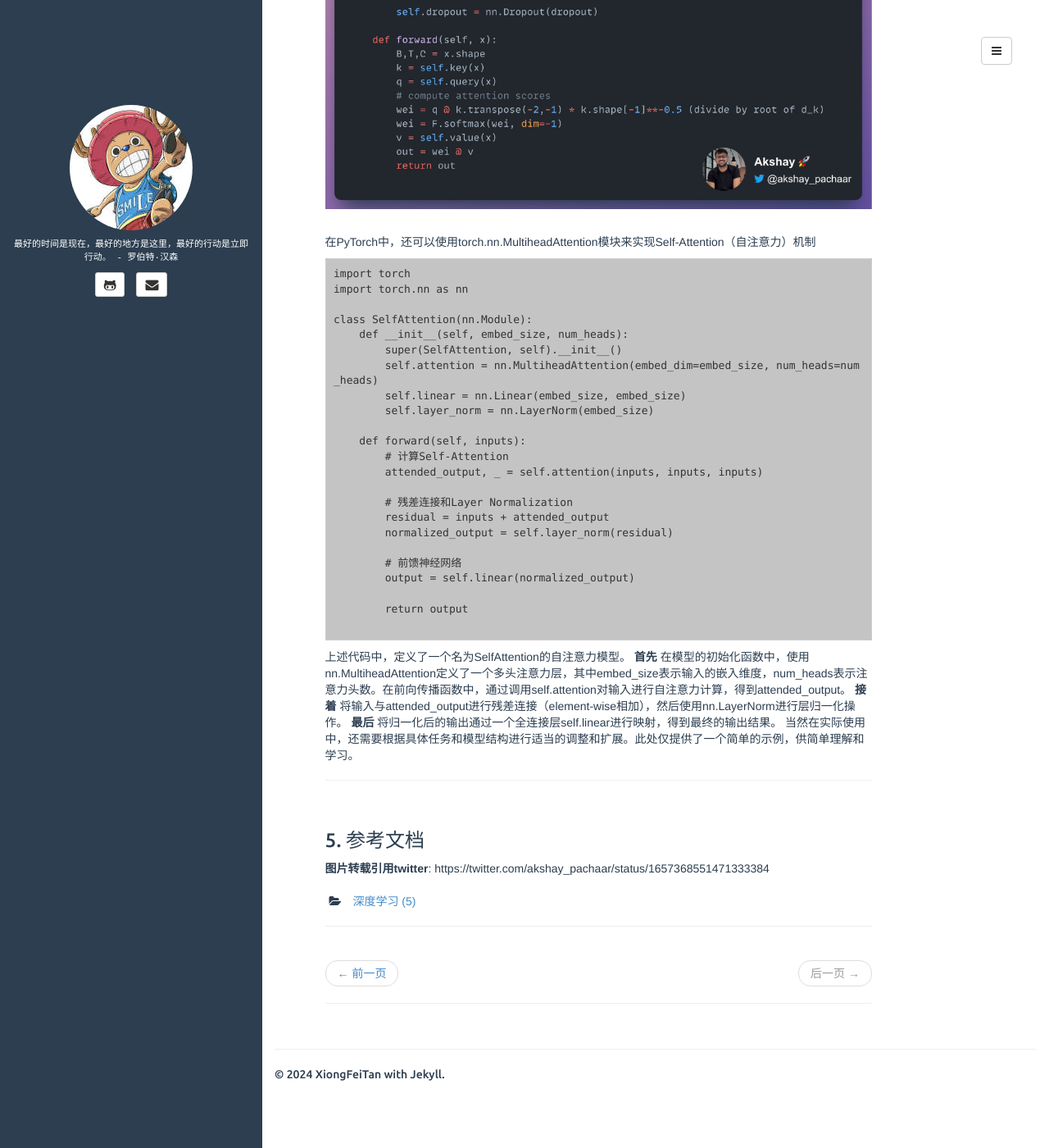
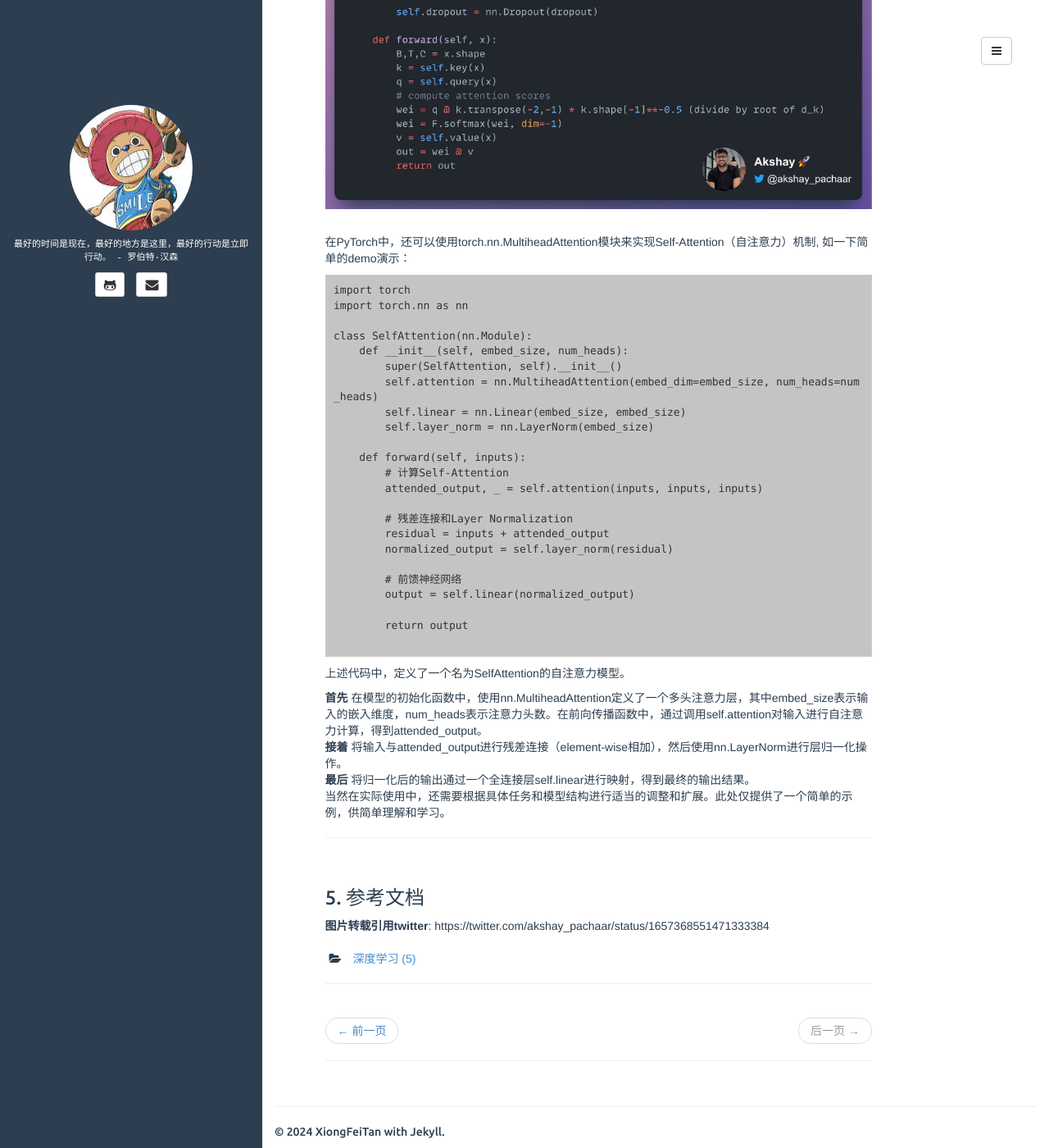
Before and after one commit to XiongFeiTan/XiongFeiTan.github.io, a Jekyll site: the page built from _posts/2023-05-26-关于Self-Attention的工作机制.markdown, in a window 1280 px wide and 1400 px high, scrolled down 3949 px. Shown: the whole window at 82% size. Built offline with Jekyll 4.4.1, drawn with Linux system fonts in a browser that asks for light colours; comment, search, counter and statistics services are not loaded; some of the changed text lies outside the part shown.

Commit message:
添加历史文档-

````diff
--- a/_posts/2023-05-26-关于Self-Attention的工作机制.markdown
+++ b/_posts/2023-05-26-关于Self-Attention的工作机制.markdown
@@ -56,7 +56,7 @@
 
 <br>
 
-Self-attention 可以让模型学习到序列中不同部分之间长范围的依赖(Long Range Dependencies).当得到 Keys, Queries和Values 之后，将其合并一起，以创建新的Context-Aware Embeddings集合.
+**Self-attention** 可以让模型学习到序列中不同部分之间长范围的依赖(Long Range Dependencies).当得到 Keys, Queries和Values 之后，将其合并一起，以创建新的Context-Aware Embeddings集合.
 ![avatar](/images/2023/attention-5.png)
 
 
@@ -66,7 +66,7 @@
 ![avatar](/images/2023/attention-6.png)
 
 <br>
-在PyTorch中，还可以使用torch.nn.MultiheadAttention模块来实现Self-Attention（自注意力）机制
+在PyTorch中，还可以使用torch.nn.MultiheadAttention模块来实现Self-Attention（自注意力）机制, 如一下简单的demo演示：
 
 ```
 import torch
@@ -95,9 +95,13 @@
 ```
 
 上述代码中，定义了一个名为SelfAttention的自注意力模型。
+
 **首先** 在模型的初始化函数中，使用nn.MultiheadAttention定义了一个多头注意力层，其中embed_size表示输入的嵌入维度，num_heads表示注意力头数。在前向传播函数中，通过调用self.attention对输入进行自注意力计算，得到attended_output。
+<br>
 **接着** 将输入与attended_output进行残差连接（element-wise相加），然后使用nn.LayerNorm进行层归一化操作。
+<br>
 **最后** 将归一化后的输出通过一个全连接层self.linear进行映射，得到最终的输出结果。
+<br>
 当然在实际使用中，还需要根据具体任务和模型结构进行适当的调整和扩展。此处仅提供了一个简单的示例，供简单理解和学习。
 
 ---
````
